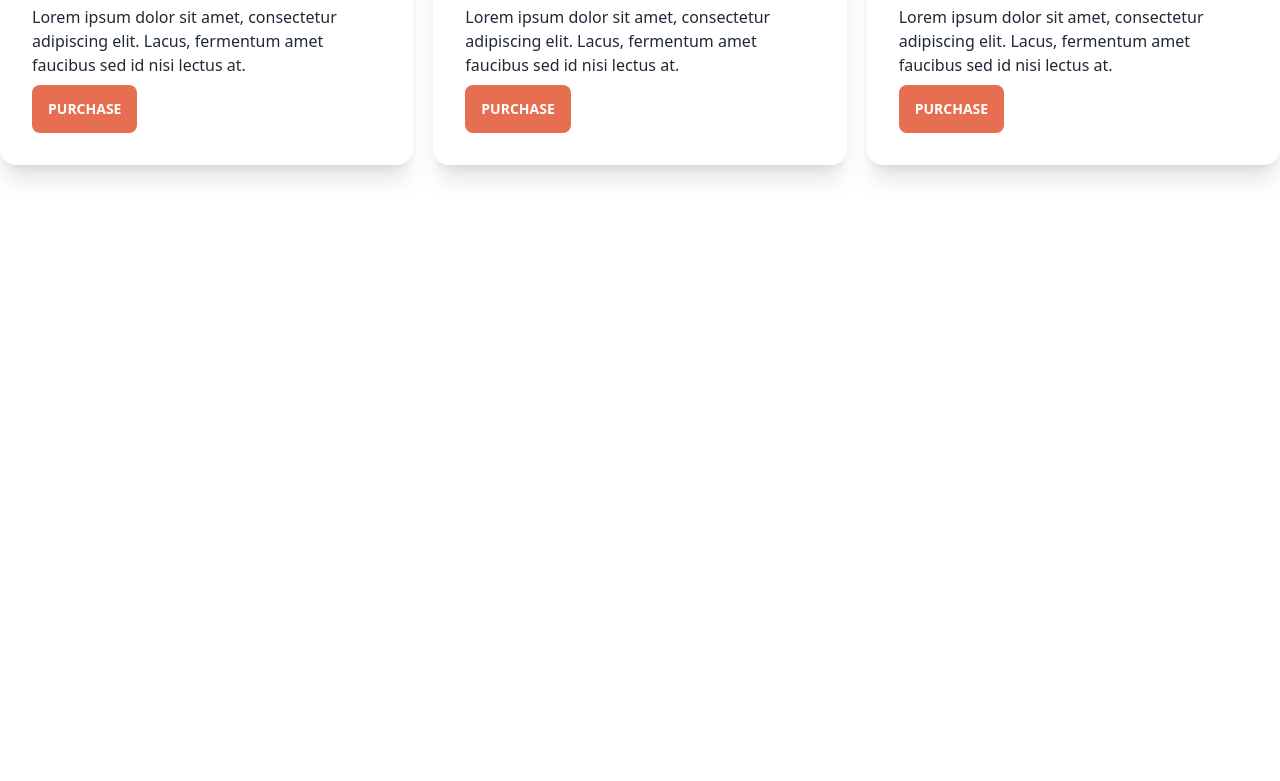
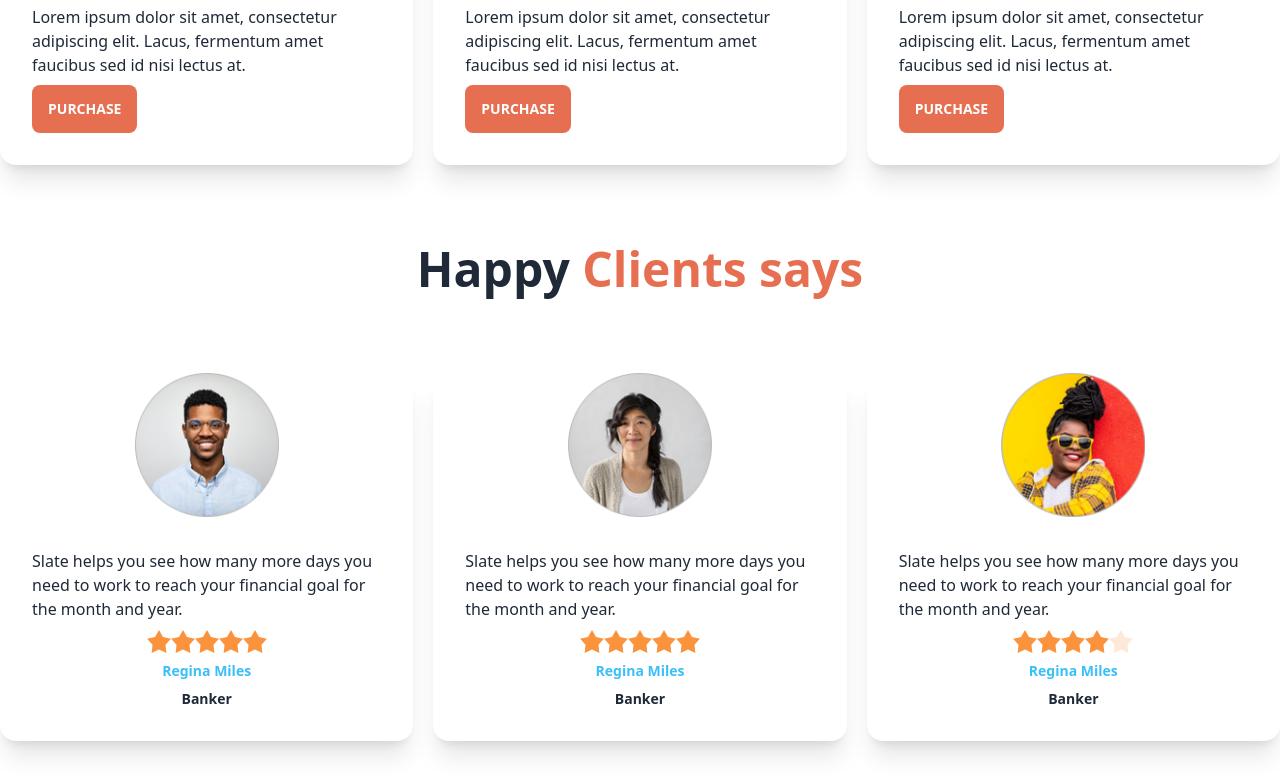
Before and after one commit to mahmudul111/biker-zone-web, a plain HTML site: page index.html in a window 1280 px wide. Shown: the part 1157-1938 px from the top of the page. Before the commit the page ends 1402 px from the top, so only its background shows below. Drawn offline with nearby package versions, Linux system fonts and the light colour scheme.

Commit message:
finished clints review

```diff
--- a/index.html
+++ b/index.html
@@ -417,6 +417,70 @@
             </div>
         </section>
 
+        <section>
+            <h2 class="text-5xl font-semibold text-center my-10">Happy <span class="text-bike-button">Clients says</span></h2>
+            <div class="grid gap-5 grid-cols-1 md:grid-cols-2 lg:grid-cols-3 py-10">
+                <div class="card bg-base-100 shadow-xl">
+                    <figure><img class="w-36" src="/images/others/user-1.png" alt="Shoes" /></figure>
+                    <div class="card-body">
+                      <p>Slate helps you see how
+                        many more days you need
+                        to work to reach your financial
+                        goal for the month and year.</p>
+                        <div class="rating justify-center">
+                            <input type="radio" name="rating-2" class="mask mask-star-2 bg-orange-400" />
+                            <input type="radio" name="rating-2" class="mask mask-star-2 bg-orange-400" />
+                            <input type="radio" name="rating-2" class="mask mask-star-2 bg-orange-400" />
+                            <input type="radio" name="rating-2" class="mask mask-star-2 bg-orange-400" checked />
+                            <input type="radio" name="rating-2" class="mask mask-star-2 bg-orange-400" />
+                          </div>
+
+                        <h4 class="text-sm font-semibold text-info text-center">Regina Miles</h4>
+                        <h4 class="text-sm font-semibold text-center">Banker</h4>
+                    </div>
+                  </div>
+
+                <div class="card bg-base-100 shadow-xl">
+                    <figure><img class="w-36" src="/images/others/user-2.png" alt="Shoes" /></figure>
+                    <div class="card-body justify-center">
+                      <p>Slate helps you see how
+                        many more days you need
+                        to work to reach your financial
+                        goal for the month and year.</p>
+                        <div class="rating justify-center">
+                            <input type="radio" name="rating-2" class="mask mask-star-2 bg-orange-400" />
+                            <input type="radio" name="rating-2" class="mask mask-star-2 bg-orange-400" />
+                            <input type="radio" name="rating-2" class="mask mask-star-2 bg-orange-400" />
+                            <input type="radio" name="rating-2" class="mask mask-star-2 bg-orange-400" checked />
+                            <input type="radio" name="rating-2" class="mask mask-star-2 bg-orange-400" />
+                          </div>
+
+                        <h4 class="text-sm font-semibold text-info text-center">Regina Miles</h4>
+                        <h4 class="text-sm font-semibold text-center">Banker</h4>
+                    </div>
+                  </div>
+                <div class="card bg-base-100 shadow-xl">
+                    <figure><img class="w-36" src="/images/others/user-3.png" alt="Shoes" /></figure>
+                    <div class="card-body justify-center">
+                      <p>Slate helps you see how
+                        many more days you need
+                        to work to reach your financial
+                        goal for the month and year.</p>
+                        <div class="rating justify-center">
+                            <input type="radio" name="rating-2" class="mask mask-star-2 bg-orange-400" />
+                            <input type="radio" name="rating-2" class="mask mask-star-2 bg-orange-400" />
+                            <input type="radio" name="rating-2" class="mask mask-star-2 bg-orange-400" />
+                            <input type="radio" name="rating-2" class="mask mask-star-2 bg-orange-400" checked />
+                            <input type="radio" name="rating-2" class="mask mask-star-2 bg-orange-400" />
+                          </div>
+
+                        <h4 class="text-sm font-semibold text-info text-center">Regina Miles</h4>
+                        <h4 class="text-sm font-semibold text-center">Banker</h4>
+                    </div>
+                  </div>
+            </div>
+        </section>
+
     </main>
     <footer>
 
```
